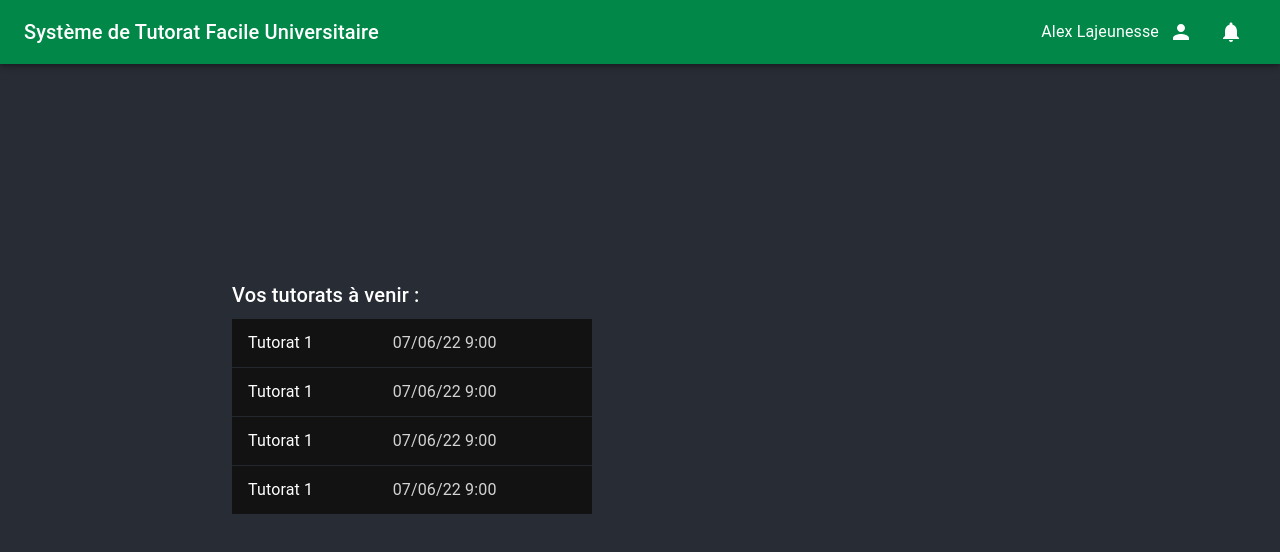
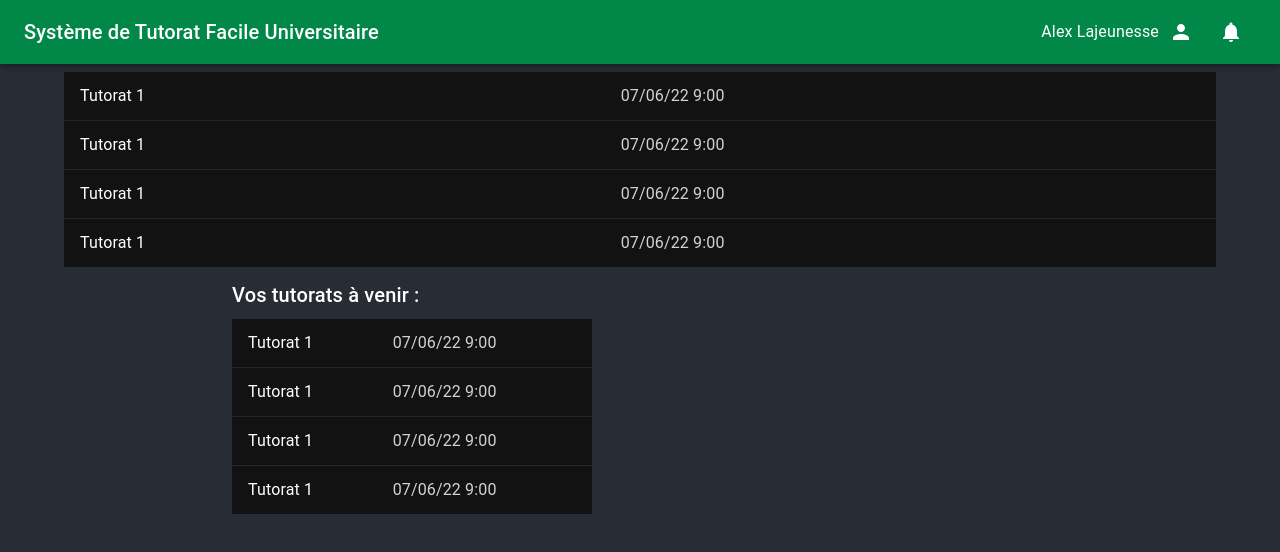
Before and after one commit to Alexinlife/ProjetS3GI, a React (Create React App) app in the folder stu-client/: page / in a window 1280 px wide. Both pictures are taken after a click on the button "notifications". Shown: the top 552 px of the page. Built offline with nearby package versions, Linux system fonts and the light colour scheme.

Commit message:
add notification mockup

```diff
--- a/stu-client/src/components/NavBar.jsx
+++ b/stu-client/src/components/NavBar.jsx
@@ -5,6 +5,7 @@ import { AppBar, Box, IconButton, Toolbar, Typography } from '@mui/material';
 // Icônes
 import PersonIcon from '@mui/icons-material/Person';
 import BellIcon from '@mui/icons-material/Notifications';
+import Notifications from './Notifications';
 
 /**
  * @author Alex Lajeunesse
@@ -12,7 +13,18 @@ import BellIcon from '@mui/icons-material/Notifications';
  * @description Affiche la NavBar
  * @see https://mui.com/material-ui/react-app-bar/#app-bar
  */
-export default function NavBar() {
+export default class NavBar extends React.Component {
+  state = {
+    dispNotifications: false
+  };
+
+  toggleDispNotifications = () => {
+    this.setState({
+      dispNotifications: !this.state.dispNotifications
+    });
+  };
+
+  render() {
     return (
       <Box className="nav-box" sx={{ flexGrow: 1 }}>
         <AppBar position="static">
@@ -29,11 +41,13 @@ export default function NavBar() {
               <PersonIcon />
             </IconButton>
             {/* Notifications */}
-          <IconButton edge="end" className="nav-btn" color="inherit" aria-label="notifications">
+            <IconButton edge="end" className="nav-btn" color="inherit" aria-label="notifications" onClick={this.toggleDispNotifications}>
               <BellIcon />
             </IconButton>
           </Toolbar>
         </AppBar>
+        {this.state.dispNotifications ? <Notifications toggle={this.toggleDispNotifications} /> : null}
       </Box>
     );
   }
+}
--- /dev/null
+++ b/stu-client/src/components/Notifications.jsx
@@ -0,0 +1,54 @@
+import React from 'react';
+import '../css/UdS.css';
+import '../css/Notifications.css';
+import Box from '@mui/material/Box';
+import List from '@mui/material/List';
+import ListItem from '@mui/material/ListItem';
+import ListItemButton from '@mui/material/ListItemButton';
+import ListItemText from '@mui/material/ListItemText';
+import Divider from '@mui/material/Divider';
+import { Container, Typography } from '@mui/material';
+
+ export default class Schedule extends React.Component {
+  state = {
+    notifications: [],
+  }
+
+  render() {
+    return (
+      <Container className="notifications" sx={{ width: '100%', maxWidth: 360, bgcolor: 'background:paper' }}>
+        <nav>
+          <List>
+            <ListItem className="Sch-item" disablePadding>
+              <ListItemButton>
+                <ListItemText id="1" primary="Tutorat 1" />
+                <ListItemText className="Sch-time" primary="07/06/22 9:00" />
+              </ListItemButton>
+            </ListItem>
+            <Divider />
+            <ListItem className="Sch-item" disablePadding>
+              <ListItemButton>
+                <ListItemText id="2" primary="Tutorat 1" />
+                <ListItemText className="Sch-time" primary="07/06/22 9:00" />
+              </ListItemButton>
+            </ListItem>
+            <Divider />
+            <ListItem className="Sch-item" disablePadding>
+              <ListItemButton>
+                <ListItemText id="3" primary="Tutorat 1" />
+                <ListItemText className="Sch-time" primary="07/06/22 9:00" />
+              </ListItemButton>
+            </ListItem>
+            <Divider />
+            <ListItem className="Sch-item" disablePadding>
+              <ListItemButton>
+                <ListItemText id="4" primary="Tutorat 1" />
+                <ListItemText className="Sch-time" primary="07/06/22 9:00" />
+              </ListItemButton>
+            </ListItem>
+          </List>
+        </nav>
+      </Container>
+    );
+  }
+}
--- /dev/null
+++ b/stu-client/src/css/Notifications.css
@@ -0,0 +1,5 @@
+.notifications {
+    display: flex;
+    flex-direction: row-reverse;
+    margin-right: 0;
+}
```
Lines whose indentation alone changed are shown as unchanged.
